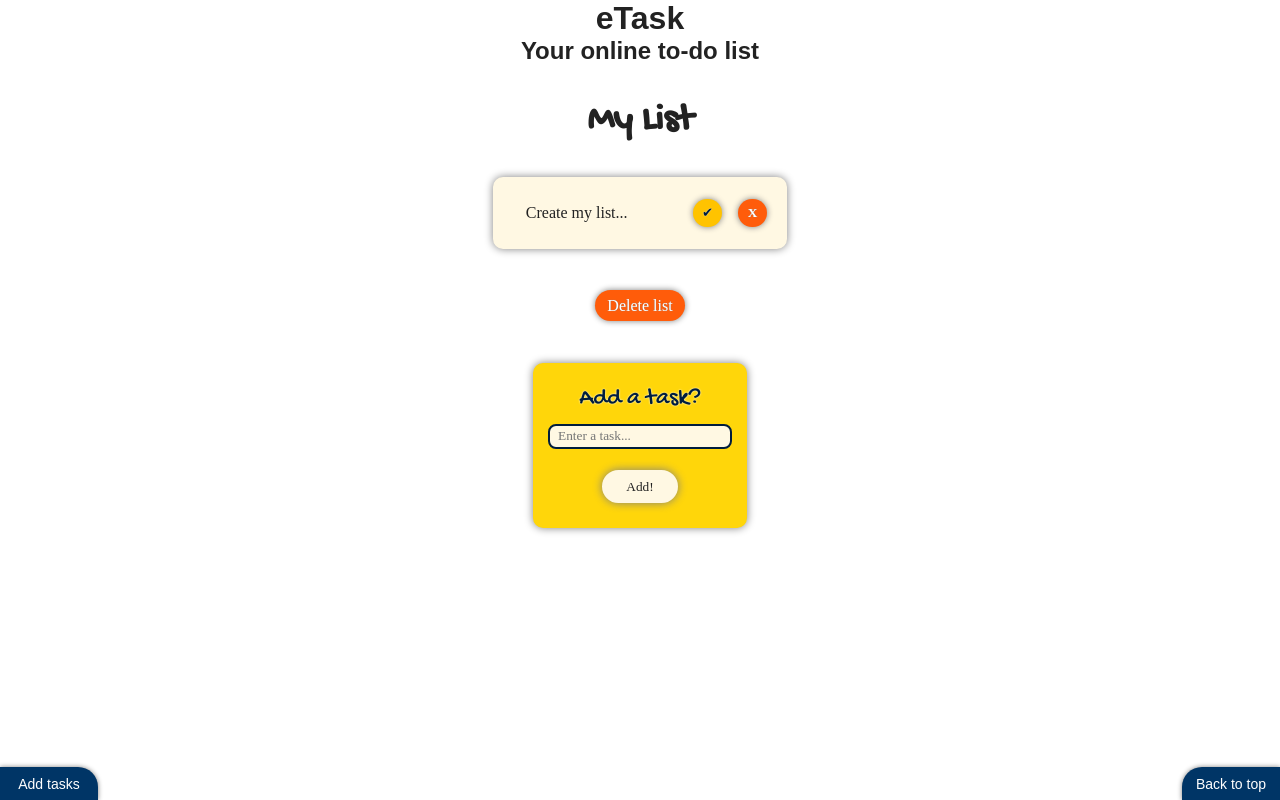
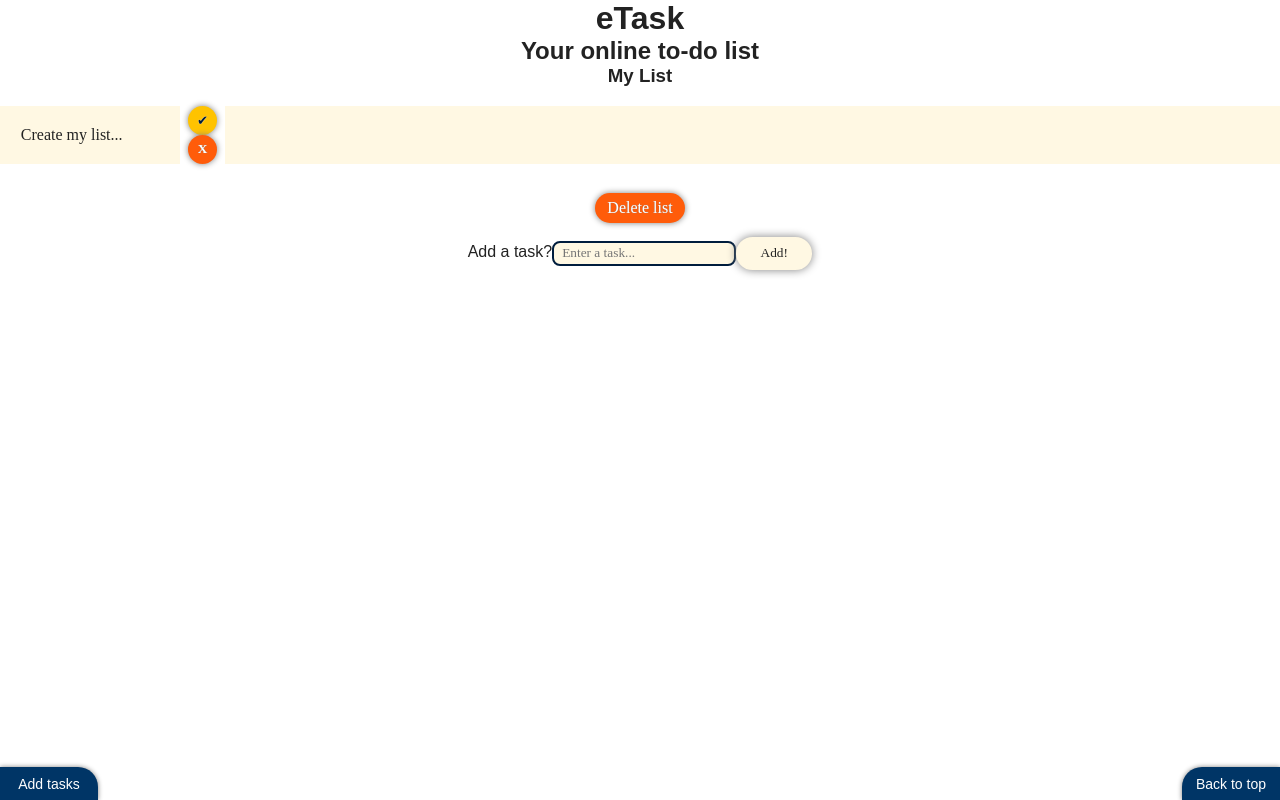
Before and after one commit to gcpearse/to-do-list, a React (Vite) app in the folder to-do-list/: page / in a window 1280 px wide. Built offline with nearby package versions, Linux system fonts and the light colour scheme; the HTML template or start-up script is replaced by a standard one; a web font is replaced by a local one.

Commit message:
reorganising and simplifying classes and IDs

```diff
--- a/to-do-list/src/components/Task.jsx
+++ b/to-do-list/src/components/Task.jsx
@@ -24,8 +24,10 @@ const Task = ({ task, setTaskList }) => {
   return (
     <li className="task">
       <p id="task-body">{task.body}</p>
-      <button className="add-button" id={buttonStyle} onClick={handleClick}>✔</button>
-      <button className="delete-button" onClick={deleteTask}>X</button>
+      <div id="task-btns-wrapper">
+        <button className="add-button" id={buttonStyle} onClick={handleClick}>✔</button>
+        <button className="delete-button" onClick={deleteTask}>X</button>
+      </div>
     </li>
   );
 };
--- a/to-do-list/src/components/TaskAdder.jsx
+++ b/to-do-list/src/components/TaskAdder.jsx
@@ -43,9 +43,9 @@ const TaskAdder = ({ setTaskList }) => {
   };
 
   return (
-    <div id="task-adder">
-      <form id="task-input-form" onSubmit={handleSubmit}>
-        <label id="task-input-label" htmlFor="task-input">
+    <div>
+      <form onSubmit={handleSubmit}>
+        <label htmlFor="task-input">
           Add a task?
         </label>
         <input
--- a/to-do-list/src/components/Tasks.jsx
+++ b/to-do-list/src/components/Tasks.jsx
@@ -19,9 +19,9 @@ const Tasks = () => {
 
   return (
     <>
-      <div id="to-do-list">
-        <h3 id="list-header">My List</h3>
-        <ol id='task-list'>
+      <div>
+        <h3>My List</h3>
+        <ol>
           {taskList.map((task) => {
             return <Task key={task.id} task={task} setTaskList={setTaskList} />;
           })}
```
